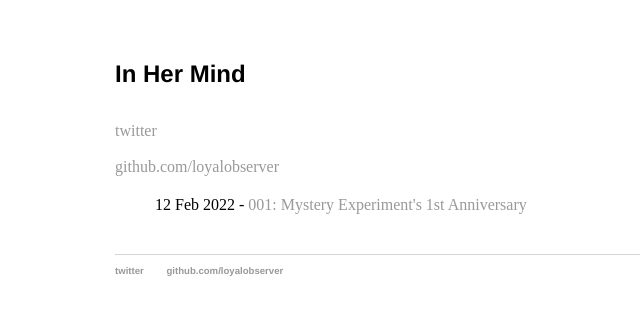
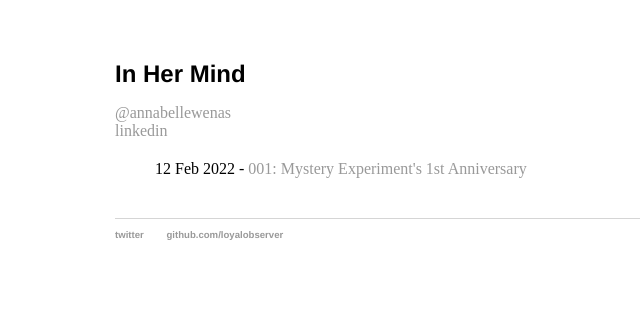
Before and after one commit to loyalobserver/loyalobserver, a Jekyll site: the page built from index.html, in a window 1280 px wide. Shown: the top 315 px of the page, without its empty margins (77-717 px from the left). Built offline with Jekyll 4.4.1, drawn with Linux system fonts in a browser that asks for light colours.

Commit message:
Update index.html

```diff
--- a/index.html
+++ b/index.html
@@ -5,8 +5,8 @@ title: In Her Mind
 
 
 <h1>{{ page.title }}</h1>
-	<br><a href="https://twitter.com/annabellewenas">twitter</a></br>
-	<br><a href="https://github.com/loyalobserver">github.com/loyalobserver</a></br>
+	<a href="https://twitter.com/annabellewenas">@annabellewenas</a>
+	<br><a href="https://github.com/loyalobserver">linkedin</a>
 
 	<ul class="posts">
 
```
